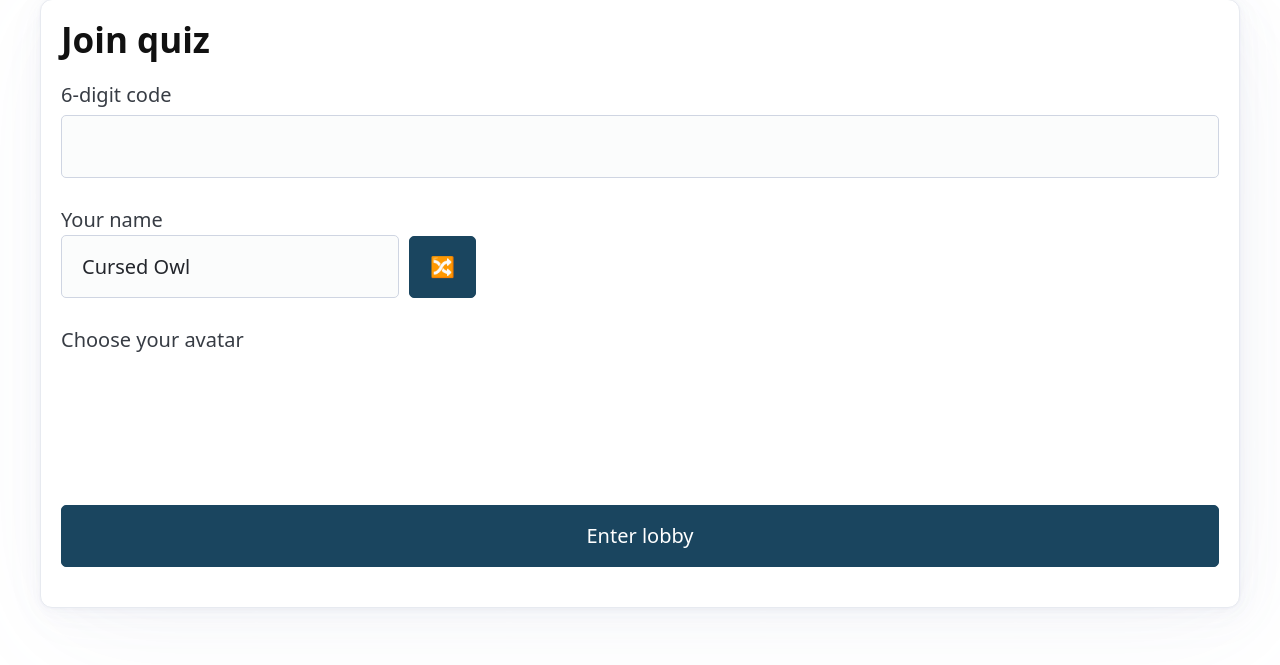
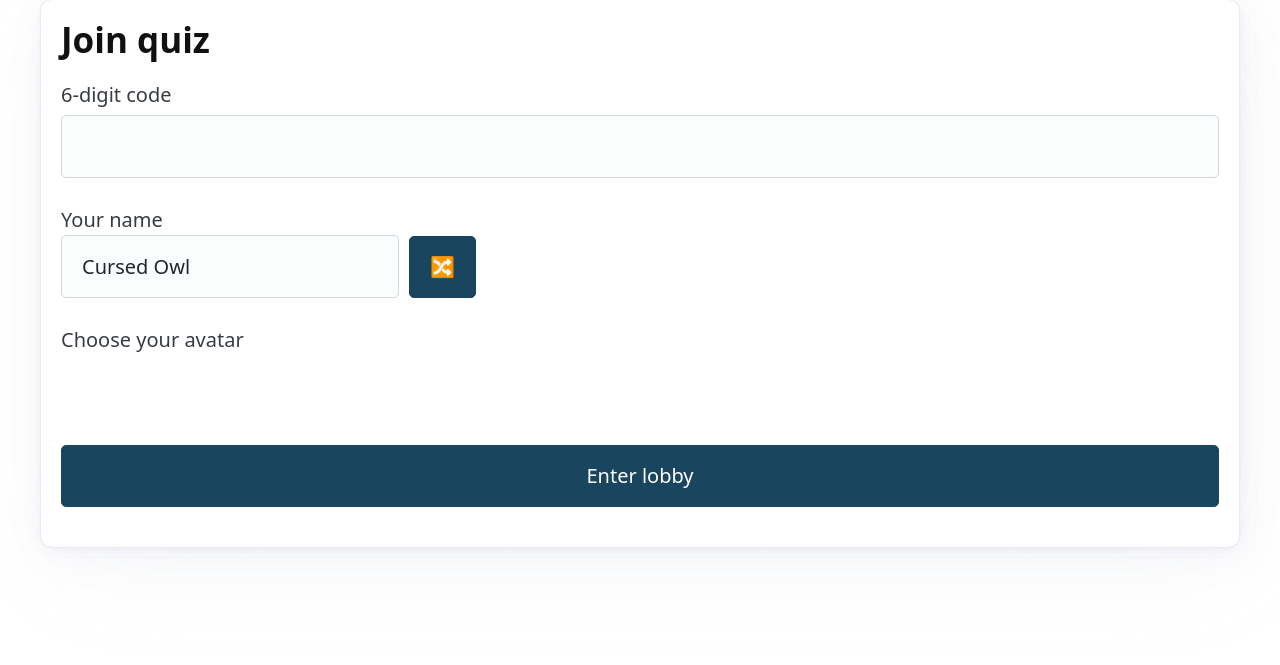
Before and after one commit to danielbprobert/django-quizApp, a Django app: template quiz/templates/quiz/join.html in a window 1280 px wide. Shown: the part 61-726 px from the top of the page. Run offline with Django 5.2, Linux system fonts and the light colour scheme; the template is opened without the code that fills it, so the values that code supplies are empty; some libraries are stand-ins or nearby versions; some web fonts are replaced.

Commit message:
reduce padding

```diff
--- a/static/css/app.css
+++ b/static/css/app.css
@@ -115,7 +115,7 @@ button, [role="button"], .button, input[type="submit"] {
 .timer { height: 10px; background: var(--pico-muted-border-color); border-radius: 999px; overflow: hidden; }
 .timer > div { height: 100%; background: var(--brand-primary) !important; width: 100%; transition: width 1s linear; }
 
-.grid-2 { display: grid; gap: 1rem; grid-template-columns: repeat(auto-fit, minmax(260px, 1fr)); margin-bottom:5rem}
+.grid-2 { display: grid; gap: 1rem; grid-template-columns: repeat(auto-fit, minmax(260px, 1fr)); margin-bottom:2rem}
 .small { font-size: .9rem; opacity: .8; }
 .right { color: var(--pico-success, #198754); }
 .wrong { color: var(--pico-del, #C62828); }
```
